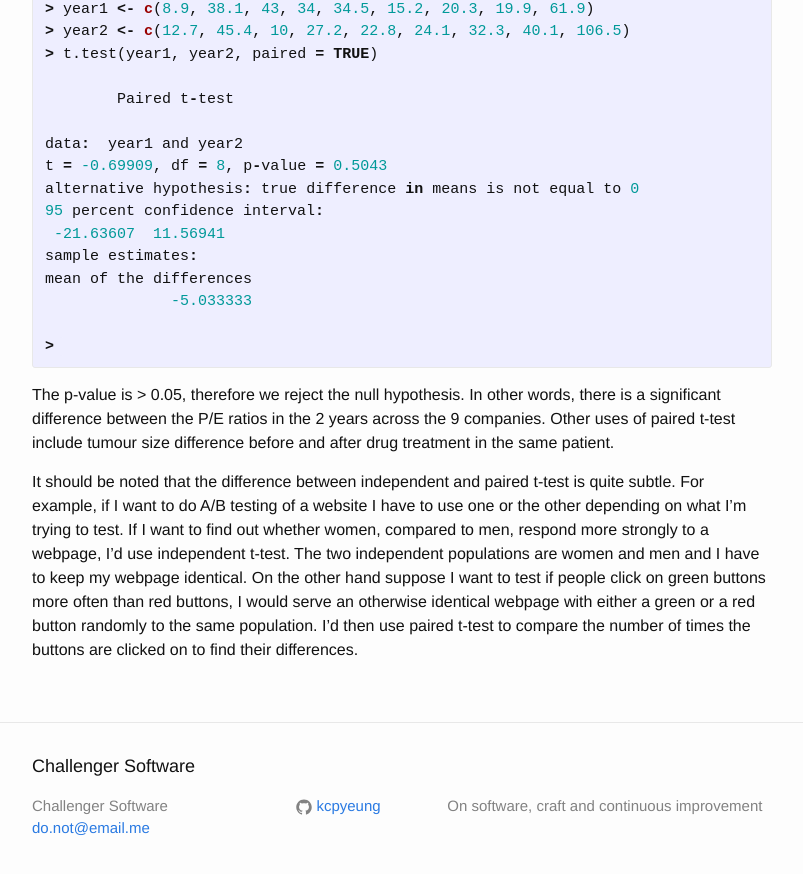
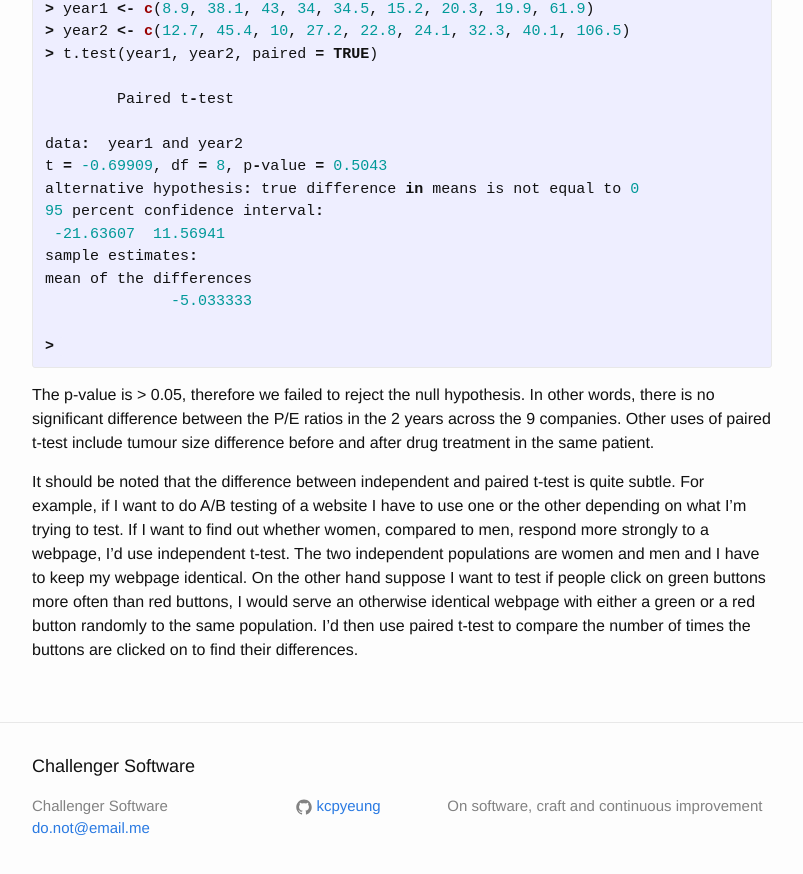
Before and after one commit to kcpyeung/kcpyeung.github.io, a Jekyll site: the page built from _posts/2017-03-13-students-t-test.markdown, in a window 1280 px wide and 900 px high, scrolled down 5033 px. Shown: the top 874 px of the window, without its empty margins (238-1041 px from the left). Built offline with Jekyll 4.4.1, drawn with Linux system fonts in a browser that asks for light colours.

Commit message:
Correct p-value interpretation in paired t-test

```diff
--- a/_posts/2017-03-13-students-t-test.markdown
+++ b/_posts/2017-03-13-students-t-test.markdown
@@ -179,6 +179,6 @@ mean of the differences
 >
 {% endhighlight %}
 
-The p-value is > 0.05, therefore we reject the null hypothesis. In other words, there is a significant difference between the P/E ratios in the 2 years across the 9 companies. Other uses of paired t-test include tumour size difference before and after drug treatment in the same patient.
+The p-value is > 0.05, therefore we failed to reject the null hypothesis. In other words, there is no significant difference between the P/E ratios in the 2 years across the 9 companies. Other uses of paired t-test include tumour size difference before and after drug treatment in the same patient.
 
 It should be noted that the difference between independent and paired t-test is quite subtle. For example, if I want to do A/B testing of a website I have to use one or the other depending on what I'm trying to test. If I want to find out whether women, compared to men, respond more strongly to a webpage, I'd use independent t-test. The two independent populations are women and men and I have to keep my webpage identical. On the other hand suppose I want to test if people click on green buttons more often than red buttons, I would serve an otherwise identical webpage with either a green or a red button randomly to the same population. I'd then use paired t-test to compare the number of times the buttons are clicked on to find their differences.
```
